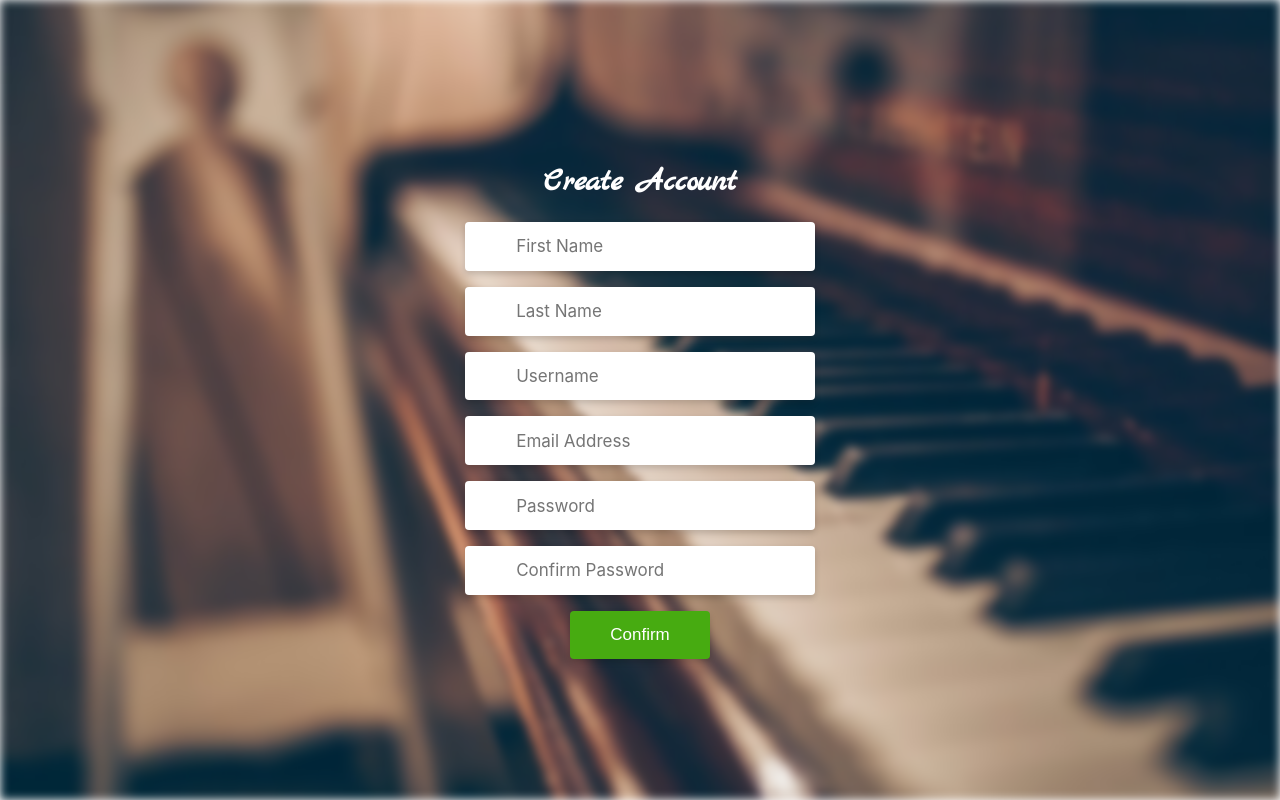
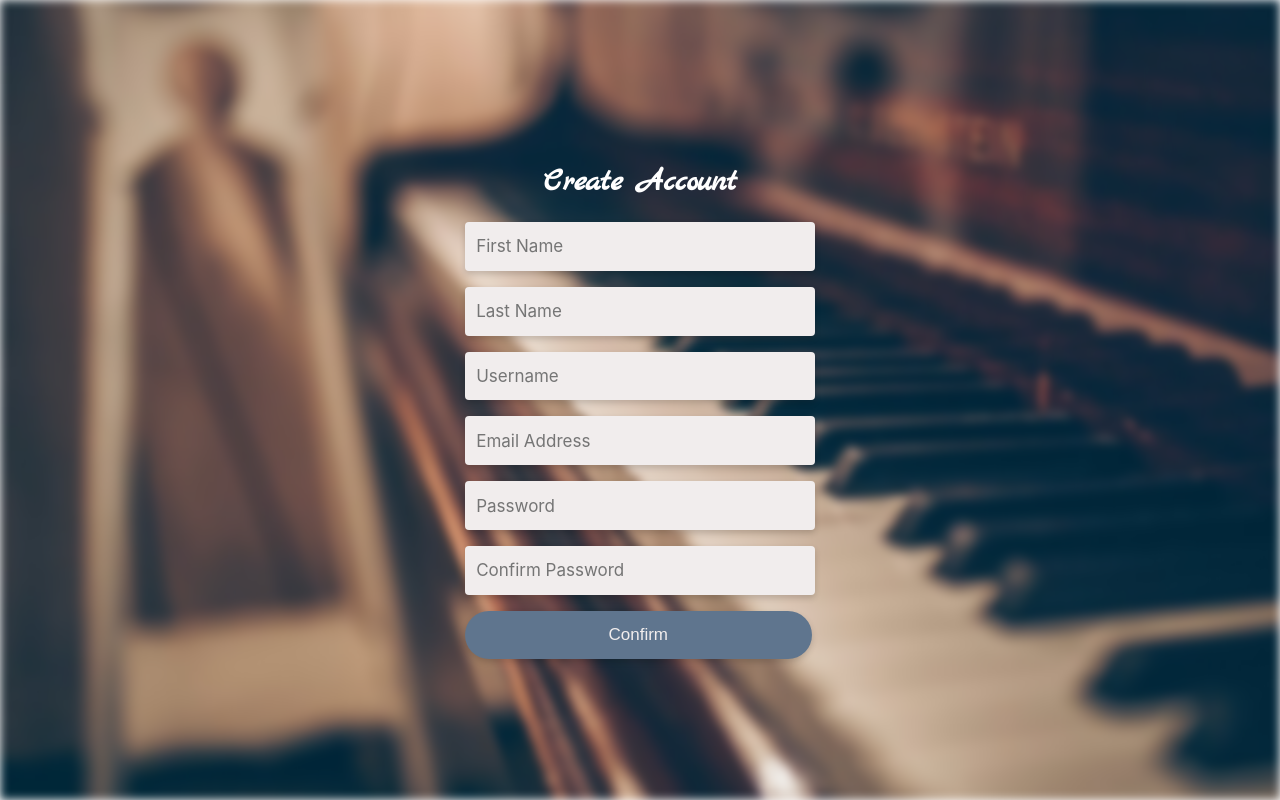
Before and after one commit to KeyScribe/keyscribe-webapp, a React (Create React App) app in the folder frontend/: page /create_account in a window 1280 px wide. Built offline with nearby package versions, Linux system fonts and the light colour scheme; no server answers.

Commit message:
Organized color pallete, HeaderText, Input, and FormField styled components, closes #25

```diff
--- a/frontend/src/App.styled.js
+++ b/frontend/src/App.styled.js
@@ -1,9 +1,22 @@
 import styled from 'styled-components';
+
+export const colors = {
+    dark_bg: '#5f758e',
+    dark_hover: '#8da7c4',
+    dark_txt: '#0E0F19',
+
+    light_bg: '#e4f0ef',
+    light_hover: '#97c2bf',
+    light_txt: '#f1eded',
+
+    med_bg: '#B8DBD9',
+    grey_txt: '#4A4A4A'
+};
 
 export const NavBar = styled.div`
     width: 100%;
     height: 10%;
-    background: #5F758E;
+    background: ${colors.dark_bg};
     position: absolute;
     top: 0px;
     display: flex;
@@ -31,3 +44,33 @@ export const Button = styled.button`
         scale: 101%;
     }
 `;
+
+export const HeaderText = styled.h1`
+    font-family: 'Marck Script', sans-serif;
+    color: #ffffff;
+    text-align: center;
+    margin-bottom: 20px;
+`;
+
+export const Input = styled.input`
+    font-family: inherit;
+    width: 100%;
+    outline: none;
+    background-color: ${colors.light_txt};
+    border-radius: 4px;
+    border: none;
+    display: block;
+    padding: 0.9rem 0.7rem;
+    box-shadow: 0px 3px 6px rgba(0, 0, 0, 0.16);
+    font-size: 17px;
+    color: ${colors.grey_txt};
+    text-indent: ${({indent}) => indent};
+`;
+
+export const FormField = styled.div`
+    display: flex;
+    justify-content: space-between;
+    align-items: center;
+    margin-bottom: 1rem;
+    position: relative;
+`;
--- a/frontend/src/components/CreateAccount/CreateAccount.js
+++ b/frontend/src/components/CreateAccount/CreateAccount.js
@@ -1,7 +1,8 @@
 import React, { useState } from 'react';
 import { useNavigate } from 'react-router-dom';
-import { CreateAccountWrapper, CreateAccountForm, FormField } from '../CreateAccount/CreateAccount.styled';
-import { Background, HeaderText, Button, Input } from '../Login/Login.styled';
+import { CreateAccountWrapper, CreateAccountForm } from '../CreateAccount/CreateAccount.styled';
+import { Background } from '../Login/Login.styled';
+import { colors, Button, HeaderText, Input, FormField } from '../../App.styled';
 
 const apiURL = process.env.REACT_APP_BACKEND_URL;
 
@@ -117,7 +118,7 @@ const CreateAccount = () => {
                      onChange={handleInputChange}
                   />
                </FormField>
-               <Button type="button" className="btn" onClick={handleSubmit}>Confirm</Button>
+               <Button type="button" className="btn" top='auto' bg={colors.dark_bg} txt={colors.light_txt} hbg={colors.dark_hover} onClick={handleSubmit}>Confirm</Button>
             </CreateAccountForm>
       </CreateAccountWrapper>
    );
--- a/frontend/src/components/CreateAccount/CreateAccount.styled.js
+++ b/frontend/src/components/CreateAccount/CreateAccount.styled.js
@@ -11,38 +11,8 @@ export const CreateAccountWrapper = styled.div`
 `;
 
 export const CreateAccountForm = styled.div`
+    display: flex;
+    flex-direction: column;
     width: 350px;
     position: relative;
 `;
-
-export const FormField = styled.div`
-    display: flex;
-    justify-content: space-between;
-    align-items: center;
-    margin-bottom: 1rem;
-    position: relative;
-
-    &:before {
-        font-size: 20px;
-        position: absolute;
-        left: 15px;
-        top: 17px;
-        color: #888888;
-        content: " ";
-        display: block;
-        background-size: cover;
-        background-repeat: no-repeat;
-    }
-
-    &:nth-child(2):before {
-        width: 20px;
-        height: 20px;
-        top: 15px;
-    }
-
-    &:nth-child(3):before {
-        width: 20px;
-        height: 20px;
-        top: 15px;
-    }
-`;
--- a/frontend/src/components/Login/Login.js
+++ b/frontend/src/components/Login/Login.js
@@ -1,7 +1,8 @@
 import React, { useState } from 'react';
 import { useNavigate } from 'react-router-dom';
 import { useAuth } from '../AuthContext/AuthContext'
-import { Container, Background, LoginForm, FormField, Button, HeaderText, Input, CreateAccountButton} from './Login.styled';
+import { Container, Background, LoginForm, FormField, CreateAccountButton} from './Login.styled';
+import { colors, Button, HeaderText, Input} from '../../App.styled';
 
 const Login = () => {
    const navigate = useNavigate();
@@ -37,6 +38,7 @@ const Login = () => {
                   placeholder="Username"
                   value={username}
                   onChange={(e) => setUsername(e.target.value)}
+                  indent="40px"
                />
             </FormField>
             <FormField>
@@ -46,9 +48,10 @@ const Login = () => {
                   value={password}
                   onChange={(e) => setPassword(e.target.value)}
                   onKeyDown={e => e.key === 'Enter' ? handleLogin() : ''}
+                  indent="40px"
                />
             </FormField>
-            <Button type="button" className="btn" onClick={handleLogin}>Login</Button>
+            <Button type="button" className="btn" top='auto' bg={colors.dark_bg} txt={colors.light_txt} hbg={colors.dark_hover} onClick={handleLogin}>Login</Button>
             <CreateAccountButton onClick={handleCreateAccount}>Create Account</CreateAccountButton>
          </LoginForm>
       </Container>
--- a/frontend/src/components/Login/Login.styled.js
+++ b/frontend/src/components/Login/Login.styled.js
@@ -13,13 +13,6 @@ export const Container = styled.div`
     padding: 0;
 `;
 
-export const HeaderText = styled.h1`
-    font-family: 'Marck Script', sans-serif;
-    color: #ffffff;
-    text-align: center;
-    margin-bottom: 20px;
-`
-
 export const Background = styled.div`
     background-image: url(${bgImg});
     position: fixed;
@@ -32,6 +25,8 @@ export const Background = styled.div`
 `
 
 export const LoginForm = styled.div`
+    display: flex;
+    flex-direction: column;
     width: 350px;
     position: relative;
 `;
@@ -69,35 +64,7 @@ export const FormField = styled.div`
         top: 15px;
     }
 `;
-export const Input = styled.input`
-    font-family: inherit;
-    width: 100%;
-    outline: none;
-    background-color: #fff;
-    border-radius: 4px;
-    border: none;
-    display: block;
-    padding: 0.9rem 0.7rem;
-    box-shadow: 0px 3px 6px rgba(0, 0, 0, 0.16);
-    font-size: 17px;
-    color: #4A4A4A;
-    text-indent: 40px;
-`;
 
-export const Button = styled.button`
-    outline: none;
-    border: none;
-    cursor: pointer;
-    display: inline-block;
-    margin: 0 auto;
-    padding: 0.9rem 2.5rem;
-    text-align: center;
-    background-color: #47AB11;
-    color: #fff;
-    border-radius: 4px;
-    box-shadow: 0px 3px 6px rgba(0, 0, 0, 0.16);
-    font-size: 17px;
-`
 export const CreateAccountButton = styled.button`
     outline: none;
     border: none;
@@ -109,5 +76,9 @@ export const CreateAccountButton = styled.button`
     background-color: transparent;
     text-decoration: underline;
     color: #2986cc;
-    font-size: 14 px;
+    font-size: 17px;
+
+    &:hover {
+        scale: 102%;
+    }
 `;
--- a/frontend/src/components/Settings/Settings.styled.js
+++ b/frontend/src/components/Settings/Settings.styled.js
@@ -1,9 +1,10 @@
 import styled from 'styled-components';
+import { colors } from '../../App.styled';
 
 export const SettingsWrapper = styled.div`
     width: 100vw;
     height: 100vh;
-    background: #e4f0ef;
+    background: ${colors.light_bg};
     display: flex;
     justify-content: center;
     align-items: center;
@@ -11,7 +12,7 @@ export const SettingsWrapper = styled.div`
 
 export const ListWrapper = styled.div`
     border-radius: 25px;
-    background: #B8DBD9;
+    background: ${colors.med_bg};
     width: 18%;
     height: 50%;
     margin-left: 1%;
@@ -30,26 +31,12 @@ export const Card = styled.div`
     width: 45%;
     transform: translate(-50%, -50%);
     z-index: 1;
-    background-color: #e4f0ef;
+    background-color: ${colors.light_bg};
     display: block;
     padding: 0.5%;
     border-radius: 10px;
     box-shadow: 0px 3px 6px rgba(0, 0, 0, 0.16);
     justify-content: center;
-`;
-
-export const Input = styled.input`
-    border: none;
-    margin: auto;
-    margin-bottom: 2%;
-    display: block;
-    font-family: inherit;
-    width: 80%;
-    border-radius: 4px;
-    padding: 0.9rem 0.7rem;
-    box-shadow: 0px 3px 6px rgba(0, 0, 0, 0.16);
-    font-size: 17px;
-    color: #4A4A4A;
 `;
 
 export const CardButtonWrapper = styled.div`
--- a/frontend/src/components/Welcome/Welcome.js
+++ b/frontend/src/components/Welcome/Welcome.js
@@ -1,7 +1,7 @@
 import React, { useEffect, useState} from 'react';
 import { useNavigate } from 'react-router-dom';
 import { WelcomeWrapper } from './Welcome.styled';
-import { NavBar, Button } from '../../App.styled';
+import { colors, NavBar, Button } from '../../App.styled';
 
 const apiURL = process.env.REACT_APP_BACKEND_URL;
 
@@ -29,7 +29,7 @@ const Welcome = () => {
    return (
       <WelcomeWrapper data-testid="Welcome">
           <NavBar className='nav-bar'>
-            <Button type='button' top='0px' bg='#B8DBD9' txt='#0E0F19' hbg='#97c2bf' onClick={handleSettings}>Settings</Button>
+            <Button type='button' top='0px' bg={colors.med_bg} txt={colors.dark_txt} hbg={colors.light_hover} onClick={handleSettings}>Settings</Button>
          </NavBar>
          <div>
             <h1>Welcome, {name}!</h1>
```
Also changed, not shown: frontend/src/components/Settings/Settings.js (+18 -10 lines).
